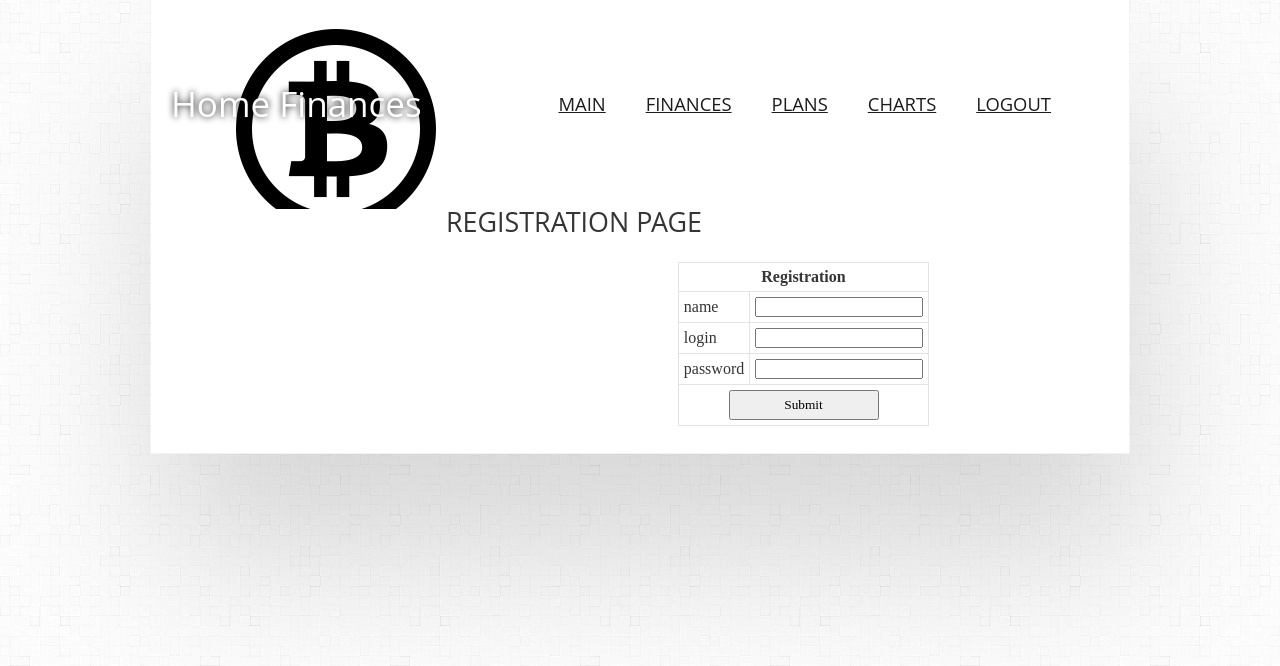
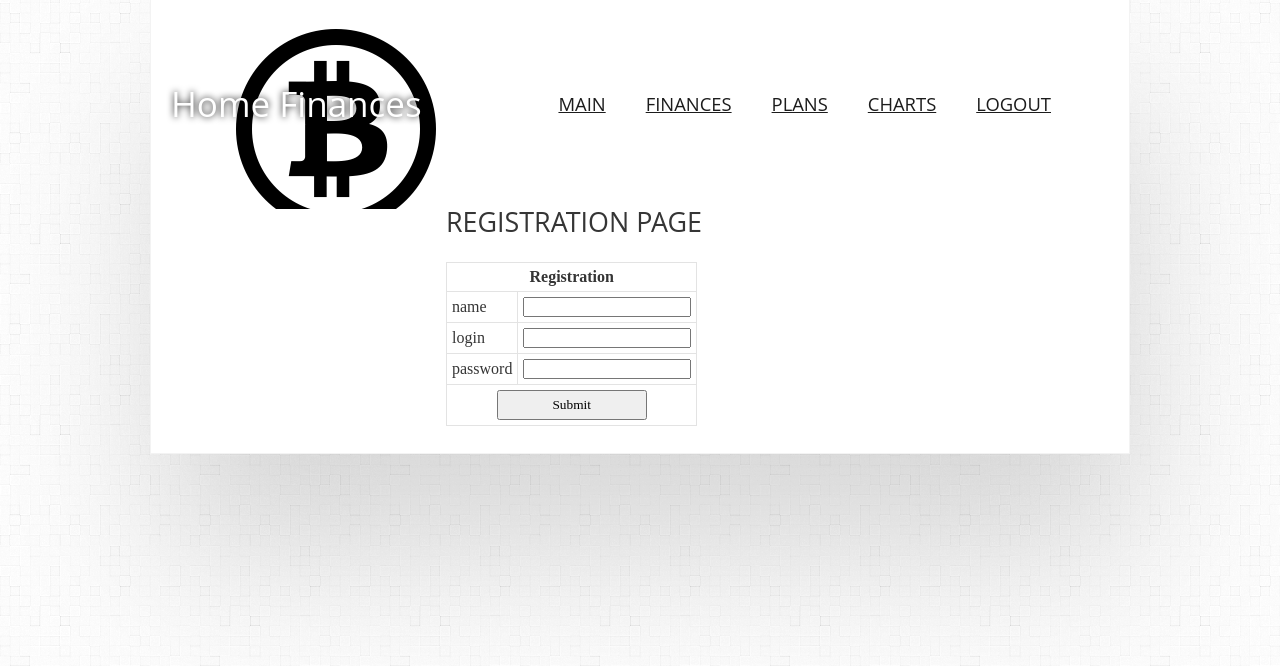
Before and after one commit to qeqs/home_finances, a PHP site: page /registration in a window 1280 px wide. Shown: the part 28-694 px from the top of the page. Run offline with PHP 8.4, Linux system fonts and the light colour scheme; the visitor is signed in with stand-in values (Sample User, id 1).

Commit message:
Правки css от говна

```diff
--- a/application/views/finances_view.php
+++ b/application/views/finances_view.php
@@ -17,4 +17,5 @@
             <td><button form="add">Add</button></td></tr>
           </form>';
 ?>
+</table>
 </p>
--- a/css/style.css
+++ b/css/style.css
@@ -165,7 +165,6 @@ a {
 
 .box table {
 	border-collapse:collapse;
-	margin: 0 auto;
 }
 
 .box table, th, td {
```
